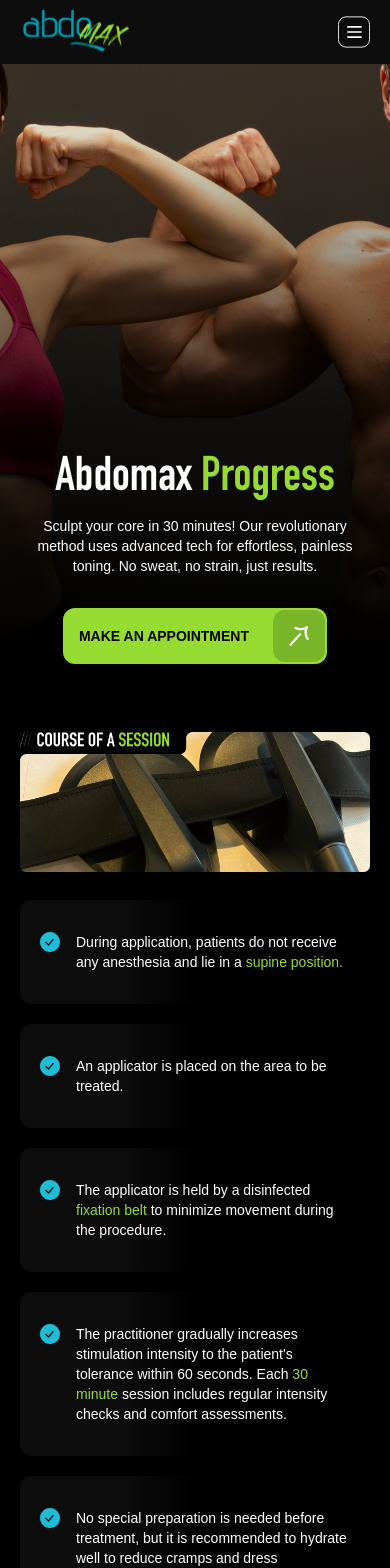
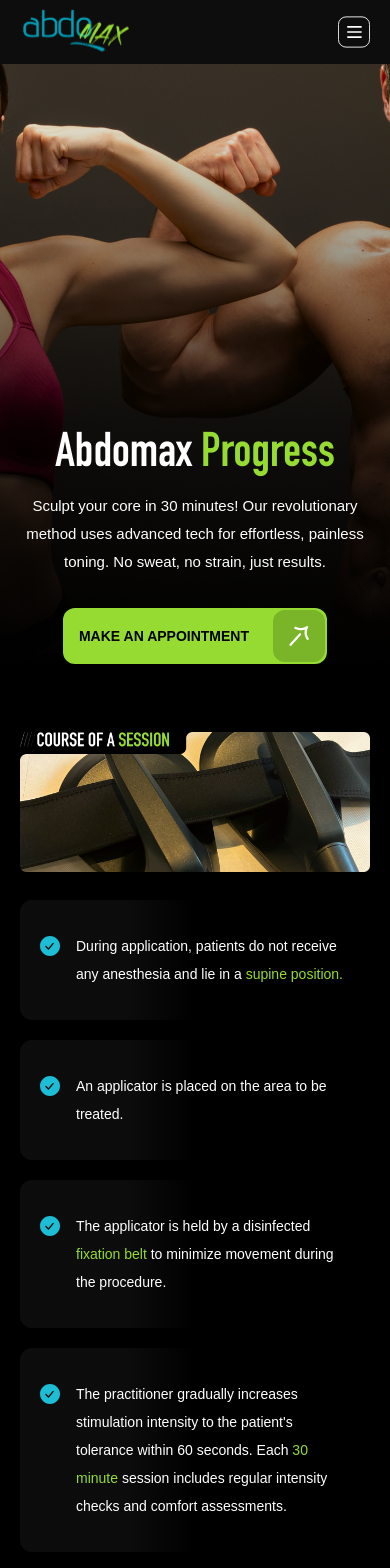
Before and after one commit to guptaranjan517/abdomax_reactjs, a Next.js app: page /progress in a window 390 px wide. Shown: the top 1568 px of the page. Built offline with nearby package versions, Linux system fonts and the light colour scheme.

Commit message:
improvements fixed

```diff
--- a/src/components/TickCard.tsx
+++ b/src/components/TickCard.tsx
@@ -15,8 +15,8 @@ const TickCard: React.FC<TickCardProps> = ({ text, background }) => {
         background
       )}
     >
-      <img src={ImageExport.BLUETICK} alt="tick" className="size-5" />
-      <p className="text-sm md:text-base 2xl:text-lg font-normal text-white font-Public_Sans">{text}</p>
+      <img src={ImageExport.BLUETICK} alt="tick" className="size-5 mt-1 md:mt-0" />
+      <p className="text-sm md:text-base 2xl:text-lg font-normal text-white font-Public_Sans leading-7">{text}</p>
     </div>
   );
 };
--- a/src/components/commonBanner/CommonBanner.tsx
+++ b/src/components/commonBanner/CommonBanner.tsx
@@ -29,7 +29,7 @@ const CommonBanner: React.FC<CommonBannerProps> = ({
           {title}
           <span className="text-lightGreen"> {colorTitle}</span>
         </h2>
-        <p className="md:text-lg max-w-screen-sm text-sm font-normal font-Public_Sans text-white mb-5 text-center">
+        <p className="md:text-lg max-w-screen-sm text-15p font-normal font-Public_Sans text-white mb-5 text-center leading-7">
           {desc}
         </p>
         <AppointmentButton href="/bookAppointment" />
```
